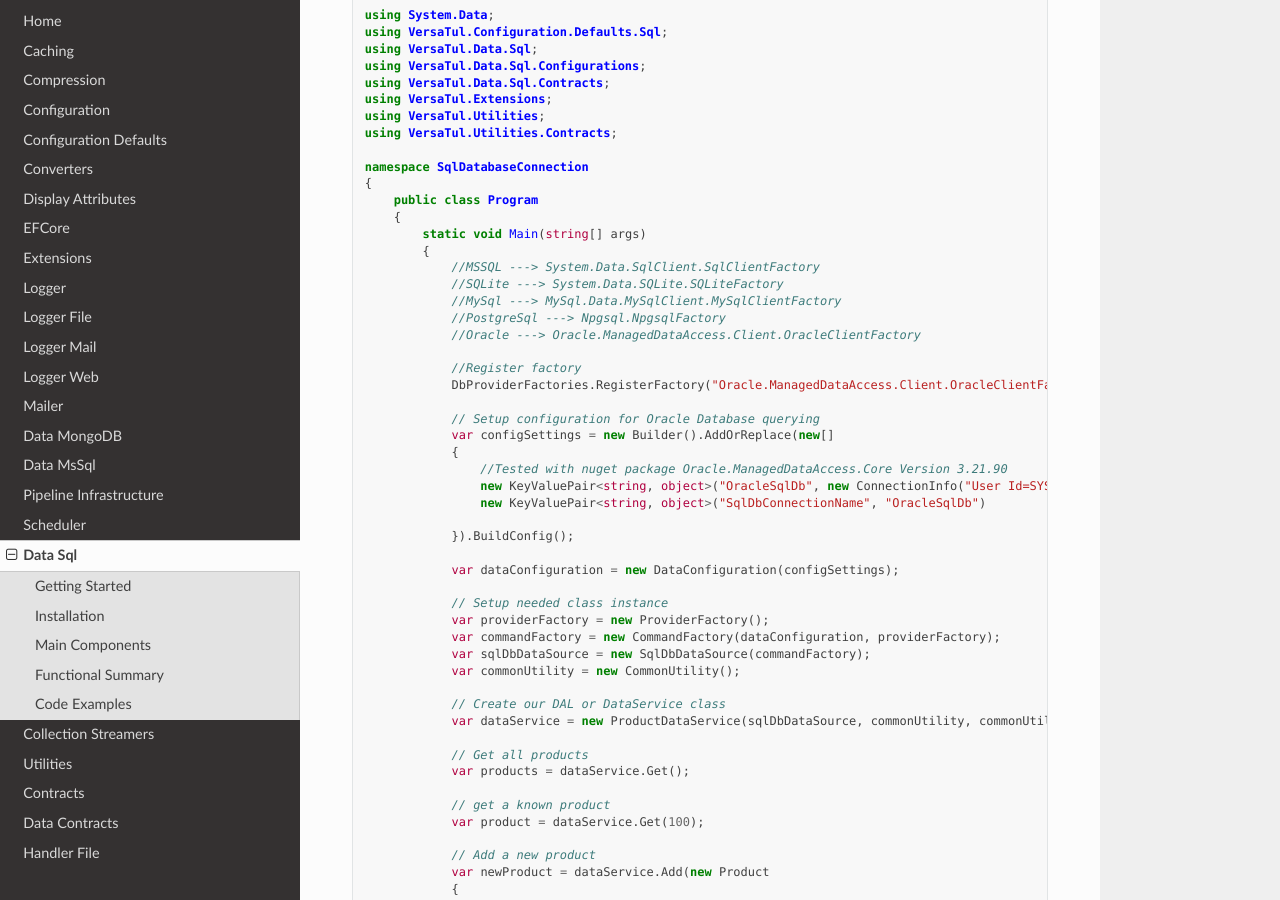
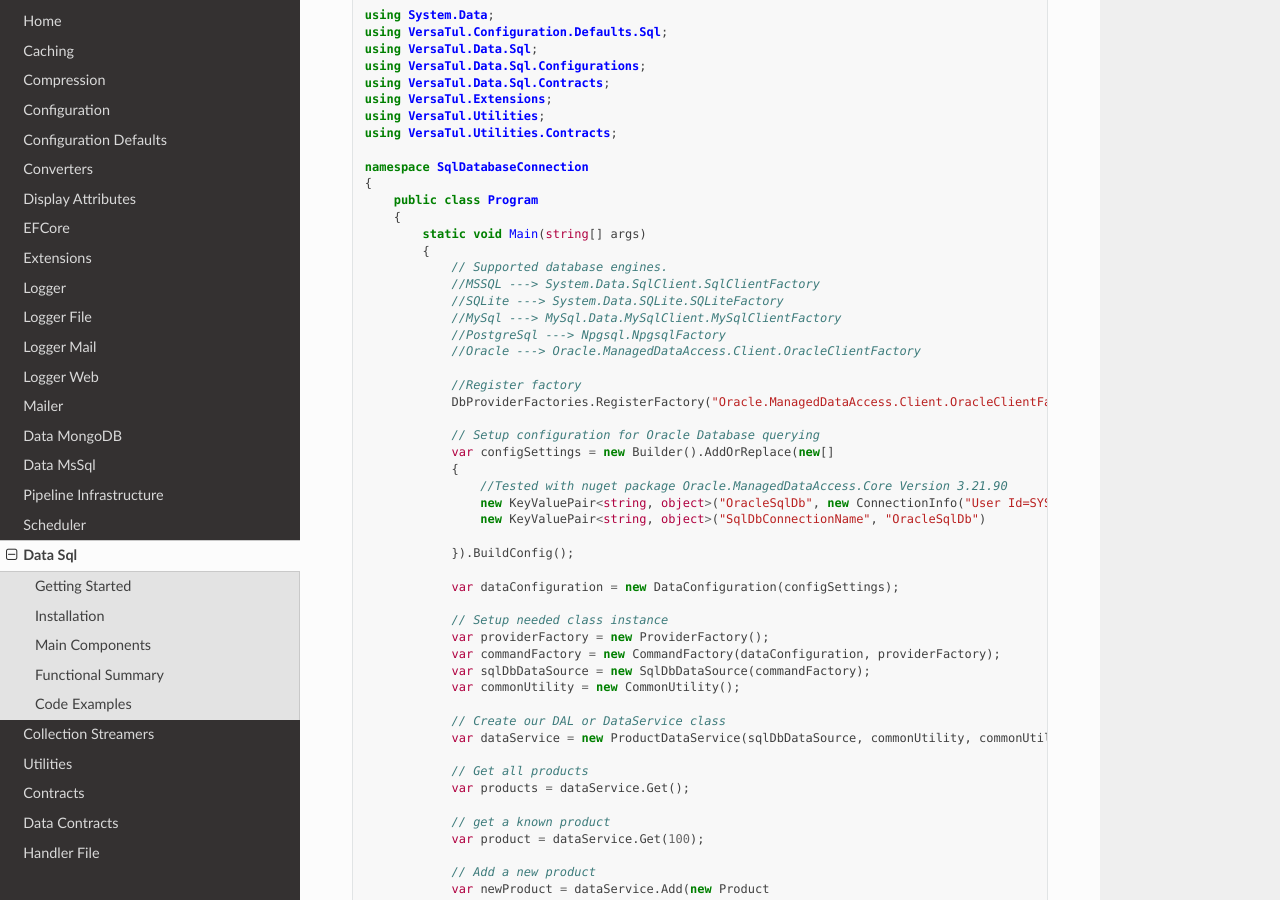
Before and after one commit to BjornWilliams/DocsVersaTul, a Sphinx documentation site: the page built from docs/source/sql.rst, in a window 1280 px wide and 900 px high, scrolled down 1553 px. Built offline with Sphinx 7.4.7 and the Read the Docs theme 2.0.0, drawn with Linux system fonts in a browser that asks for light colours.

Commit message:
Update sql.rst

```diff
--- a/docs/source/sql.rst
+++ b/docs/source/sql.rst
@@ -60,6 +60,7 @@ Code Examples
         {
             static void Main(string[] args)
             {
+                // Supported database engines.
                 //MSSQL ---> System.Data.SqlClient.SqlClientFactory
                 //SQLite ---> System.Data.SQLite.SQLiteFactory
                 //MySql ---> MySql.Data.MySqlClient.MySqlClientFactory
```
